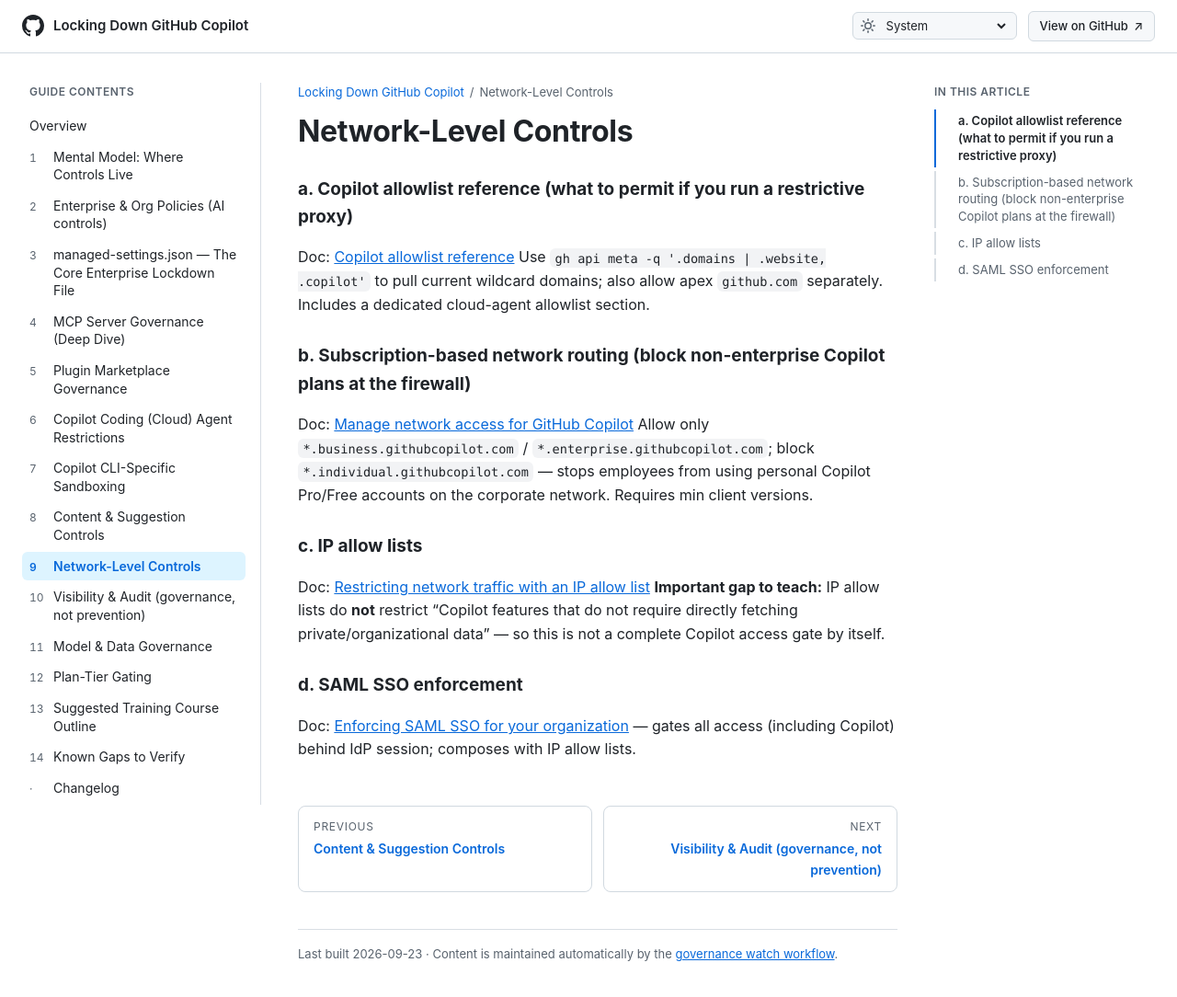
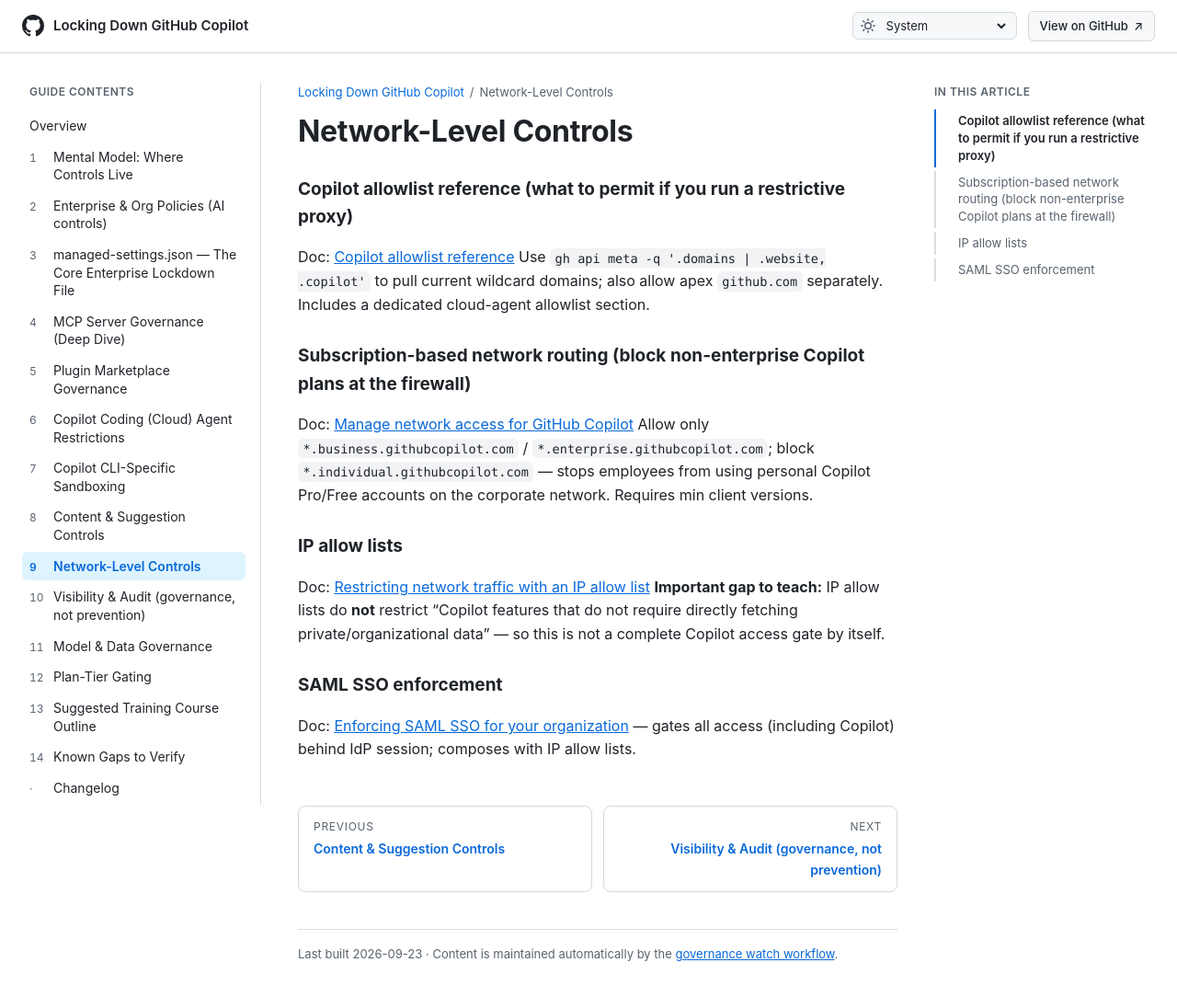
Before and after one commit to beardofedu/copilot-governance-training, a Jekyll site: the page built from docs/sections/network-controls.md, in a window 1280 px wide and 1112 px high. Shown: the top 1084 px of the window at 92% size. Built offline with Jekyll 4.4.1, drawn with Linux system fonts in a browser that asks for light colours.

```diff
--- a/docs/sections/network-controls.md
+++ b/docs/sections/network-controls.md
@@ -7,17 +7,17 @@ permalink: /sections/network-controls/
 
 # Network-Level Controls
 
-### a. Copilot allowlist reference (what to permit if you run a restrictive proxy)
+### Copilot allowlist reference (what to permit if you run a restrictive proxy)
 Doc: [Copilot allowlist reference](https://docs.github.com/en/copilot/reference/copilot-allowlist-reference)
 Use `gh api meta -q '.domains | .website, .copilot'` to pull current wildcard domains; also allow apex `github.com` separately. Includes a dedicated cloud-agent allowlist section.
 
-### b. Subscription-based network routing (block non-enterprise Copilot plans at the firewall)
+### Subscription-based network routing (block non-enterprise Copilot plans at the firewall)
 Doc: [Manage network access for GitHub Copilot](https://docs.github.com/en/copilot/how-tos/administer-copilot/manage-for-enterprise/manage-access/manage-network-access)
 Allow only `*.business.githubcopilot.com` / `*.enterprise.githubcopilot.com`; block `*.individual.githubcopilot.com` — stops employees from using personal Copilot Pro/Free accounts on the corporate network. Requires min client versions.
 
-### c. IP allow lists
+### IP allow lists
 Doc: [Restricting network traffic with an IP allow list](https://docs.github.com/en/enterprise-cloud@latest/admin/configuring-settings/hardening-security-for-your-enterprise/restricting-network-traffic-to-your-enterprise-with-an-ip-allow-list)
 **Important gap to teach:** IP allow lists do **not** restrict "Copilot features that do not require directly fetching private/organizational data" — so this is not a complete Copilot access gate by itself.
 
-### d. SAML SSO enforcement
+### SAML SSO enforcement
 Doc: [Enforcing SAML SSO for your organization](https://docs.github.com/en/enterprise-cloud@latest/organizations/managing-saml-single-sign-on-for-your-organization/enforcing-saml-single-sign-on-for-your-organization) — gates all access (including Copilot) behind IdP session; composes with IP allow lists.
```
Also changed, not shown: docs/sections/cloud-agent.md (+4 -4 lines), docs/sections/content-controls.md (+2 -2 lines), docs/sections/mcp-governance.md (+4 -4 lines).
